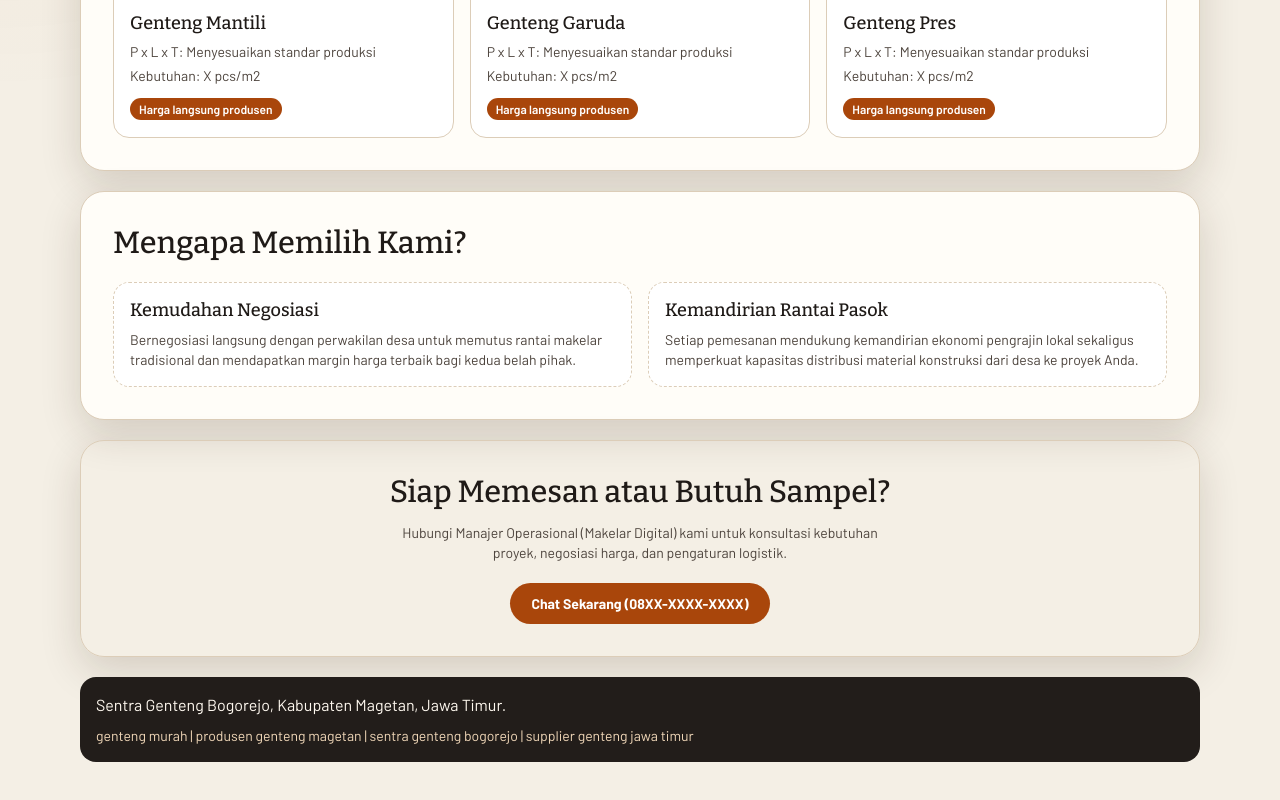
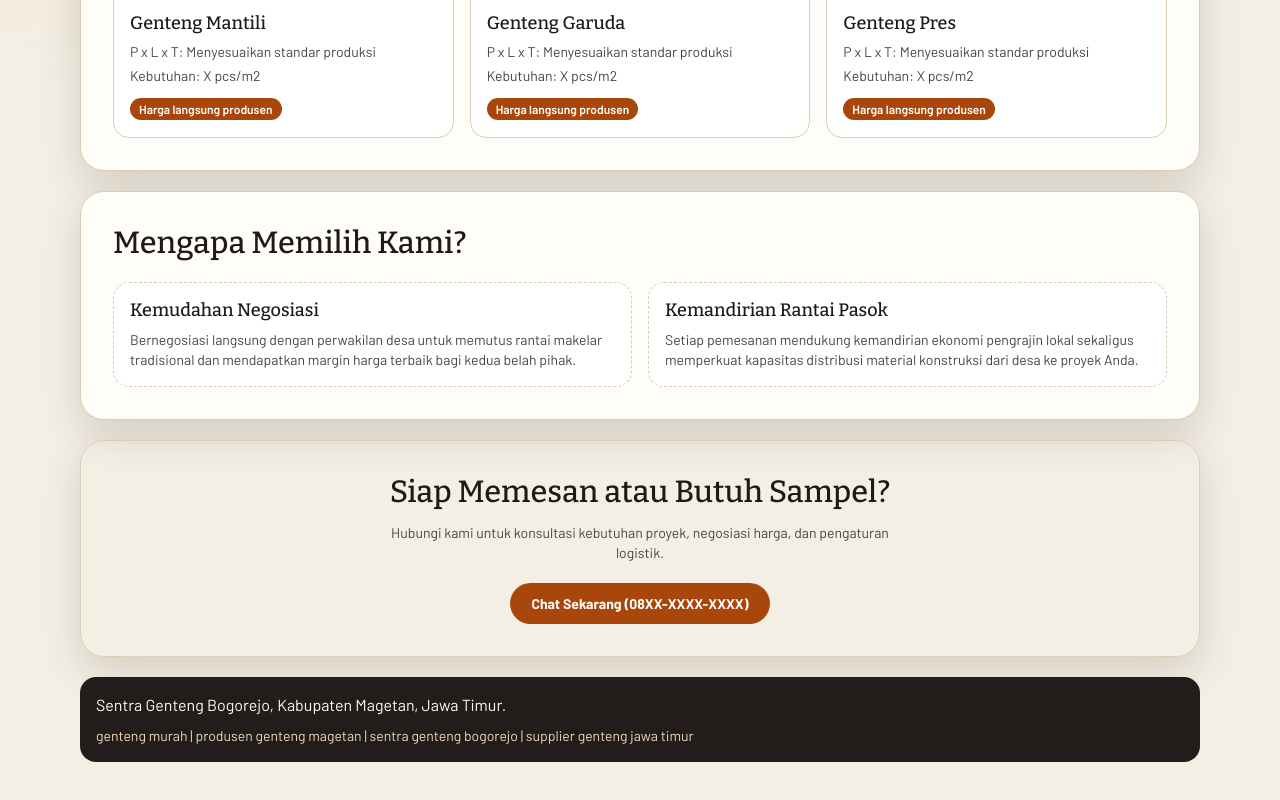
Before and after one commit to pengikut-raja-capybara/sentra-genteng-bogorejo, a React (Vite) app: page / in a window 1280 px wide. Shown: the part 1269-2069 px from the top of the page. Built offline with nearby package versions, Linux system fonts and the light colour scheme.

Commit message:
fix: update contact description for clarity

```diff
--- a/src/data/landingData.ts
+++ b/src/data/landingData.ts
@@ -87,7 +87,7 @@ export const valuePropositions: ValuePropositionItem[] = [
 ]
 
 export const contactDescription =
-  'Hubungi Manajer Operasional (Makelar Digital) kami untuk konsultasi kebutuhan proyek, negosiasi harga, dan pengaturan logistik.'
+  'Hubungi kami untuk konsultasi kebutuhan proyek, negosiasi harga, dan pengaturan logistik.'
 
 export const footerText =
   'Sentra Genteng Bogorejo, Kabupaten Magetan, Jawa Timur.'
```
